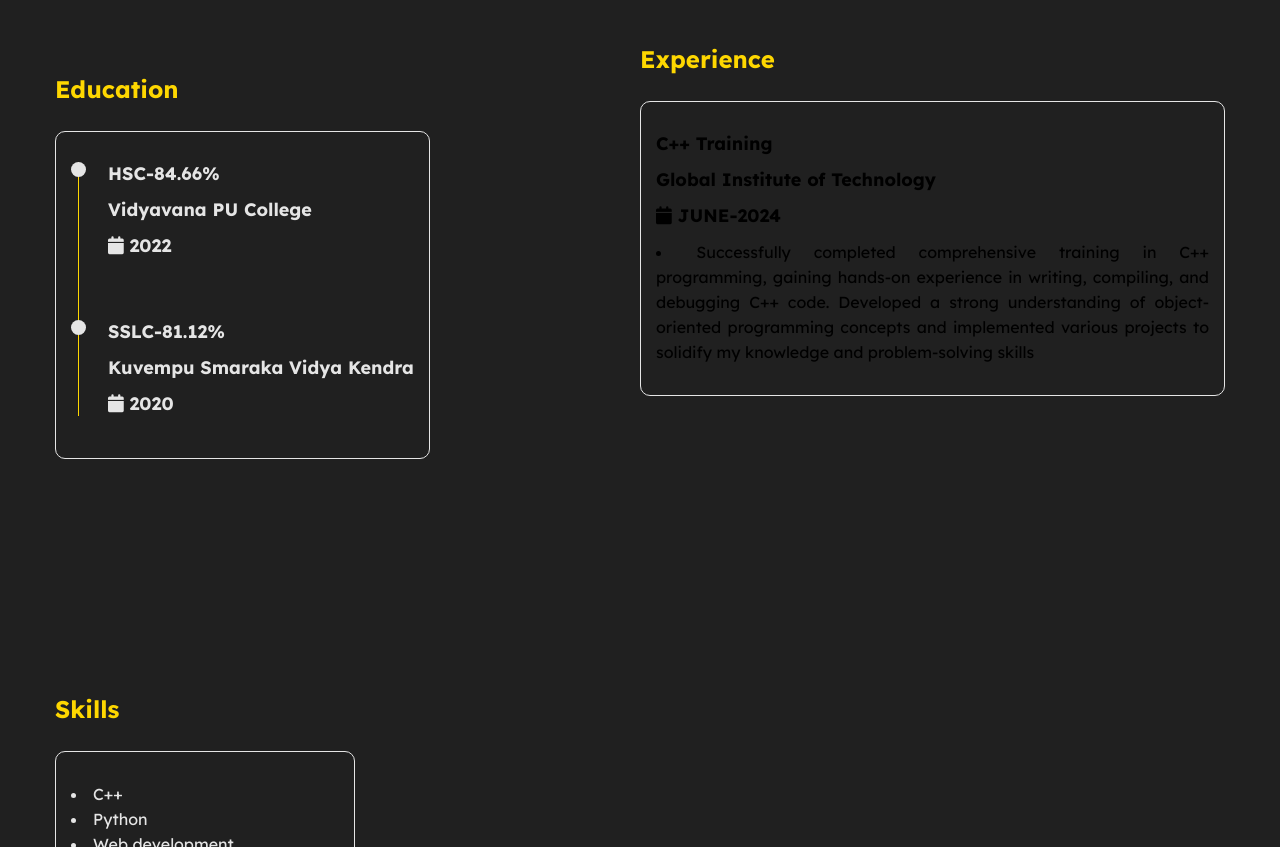
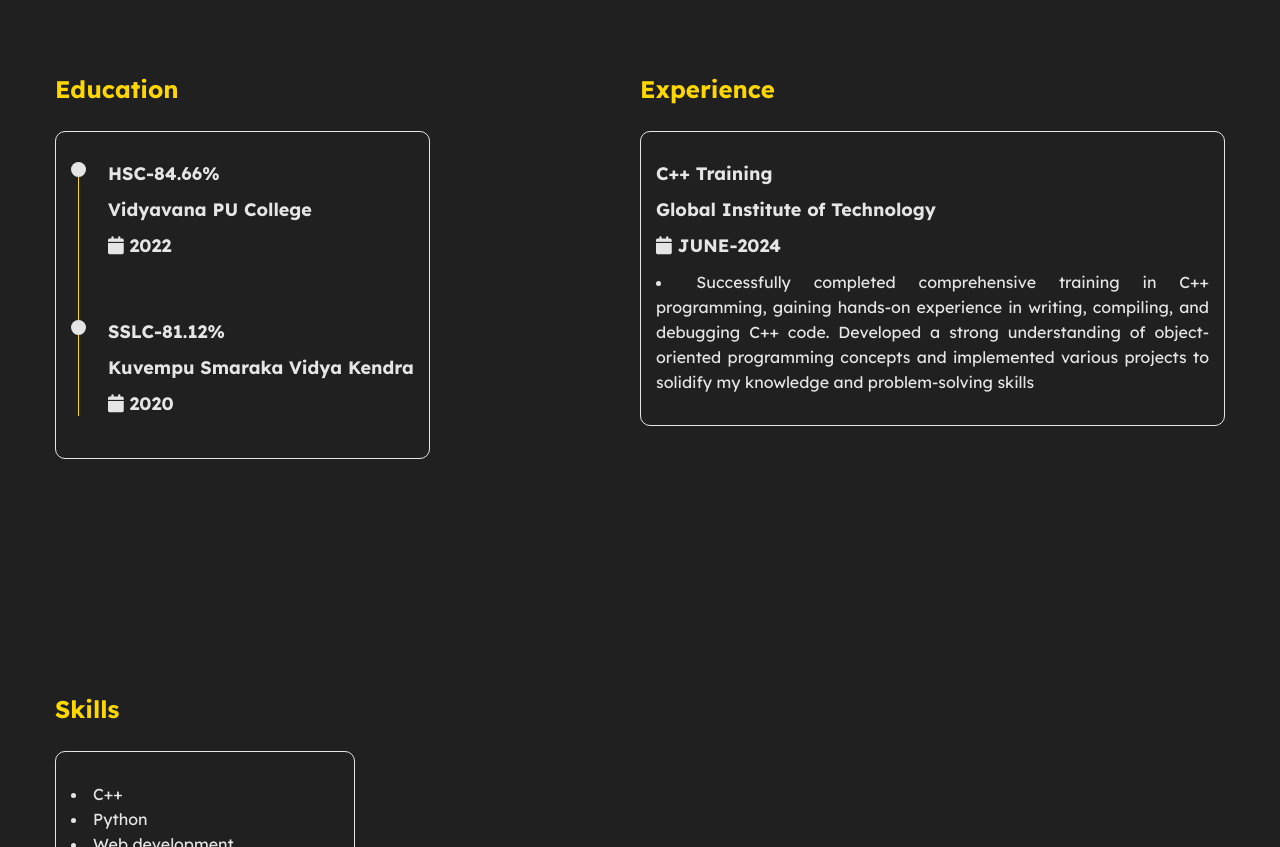
Before and after one commit to Akshatha966/Portfolio, a plain HTML site: page index.html in a window 1280 px wide. Shown: the part 909-1756 px from the top of the page. Drawn offline with nearby package versions, Linux system fonts and the light colour scheme; files whose address does not match are found by name.

Commit message:
Update index.html

```diff
--- a/index.html
+++ b/index.html
@@ -128,7 +128,7 @@
                         </div>
                     </div>
                 </div>
-                <div class="internship">
+                <div class="Experience">
                     <h3 class="title"> Experience</h3>
                     <div class="row">
                         <div class="timeline-box">
```
